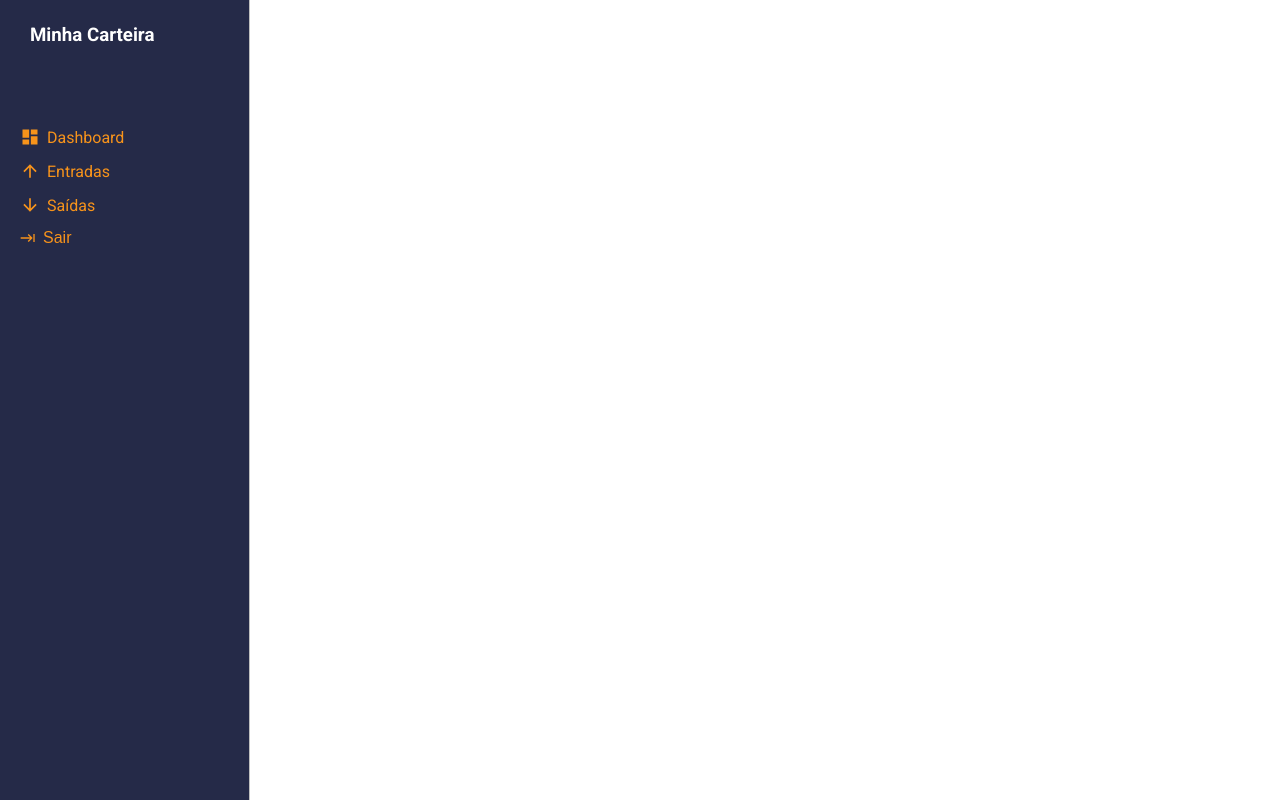
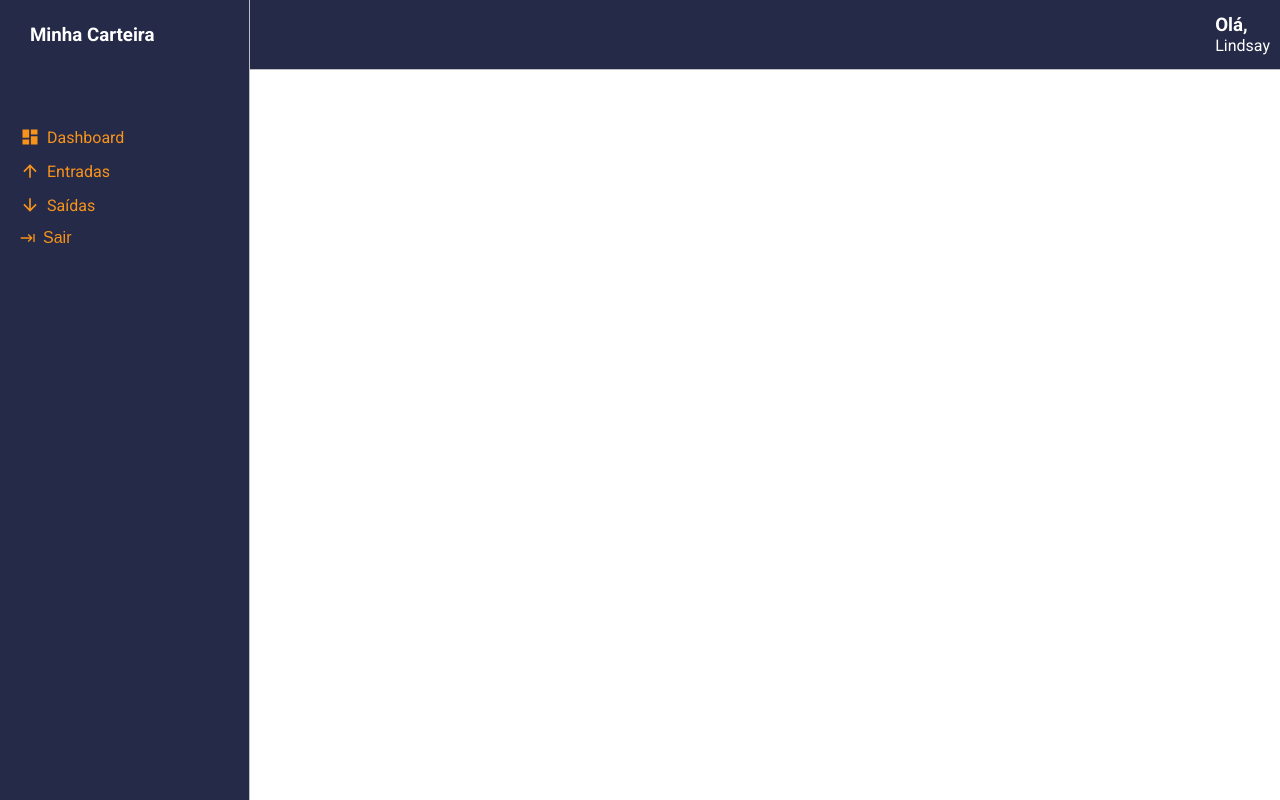
Before and after one commit to linferreira/dashboard-next, a Next.js app: page / in a window 1280 px wide. Built offline with nearby package versions, Linux system fonts and the light colour scheme.

Commit message:
feat(main header): create a MainHeader component

```diff
--- a/src/common/components/structure/Layout/index.tsx
+++ b/src/common/components/structure/Layout/index.tsx
@@ -1,5 +1,5 @@
 import React from "react";
-import { Aside } from "..";
+import { Aside, MainHeader } from "..";
 import * as S from "./styles";
 
 type LayoutProps = {
@@ -9,6 +9,7 @@ type LayoutProps = {
 export default function Layout({ children }: LayoutProps) {
   return (
     <S.Grid>
+      <MainHeader />
       <Aside />
     </S.Grid>
   );
--- /dev/null
+++ b/src/common/components/structure/MainHeader/index.tsx
@@ -0,0 +1,14 @@
+import React, { useState, useMemo } from "react";
+
+import * as S from "./styles";
+
+export default function MainHeader() {
+  return (
+    <S.Container>
+      <S.Profile>
+        <h3>Olá,</h3>
+        <p>Lindsay</p>
+      </S.Profile>
+    </S.Container>
+  );
+}
--- /dev/null
+++ b/src/common/components/structure/MainHeader/styles.ts
@@ -0,0 +1,22 @@
+import { css } from "@emotion/react";
+import styled from "@emotion/styled";
+
+export const Container = styled.div`
+  ${({ theme }) => css`
+    grid-area: MH;
+
+    background-color: ${theme.colors.secondary};
+
+    display: flex;
+    justify-content: flex-end;
+    align-items: center;
+
+    padding: 0 10px;
+
+    border-bottom: 1px solid ${theme.colors.gray};
+  `}
+`;
+
+export const Profile = styled.span`
+  color: ${(props) => props.theme.colors.white};
+`;
--- a/src/common/components/structure/index.ts
+++ b/src/common/components/structure/index.ts
@@ -1,2 +1,3 @@
 export { default as Aside } from "./Aside";
 export { default as Layout } from "./Layout";
+export { default as MainHeader } from "./MainHeader";
--- a/src/common/utils/emojis.ts
+++ /dev/null
@@ -1,3 +0,0 @@
- const emojis = ["😉", "😊", "😘", "🤩", "😎", "😝", "😆"];
-
- export default emojis
```
